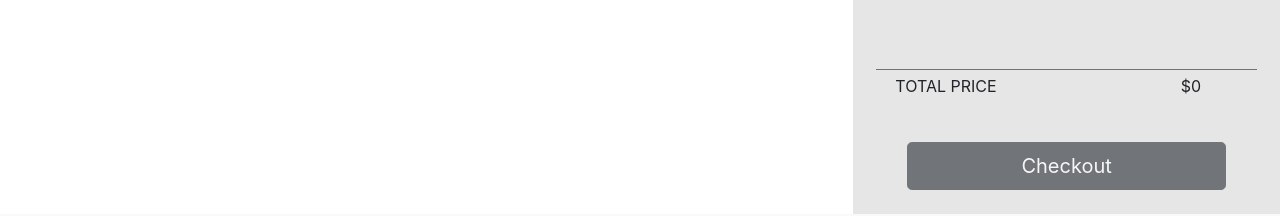
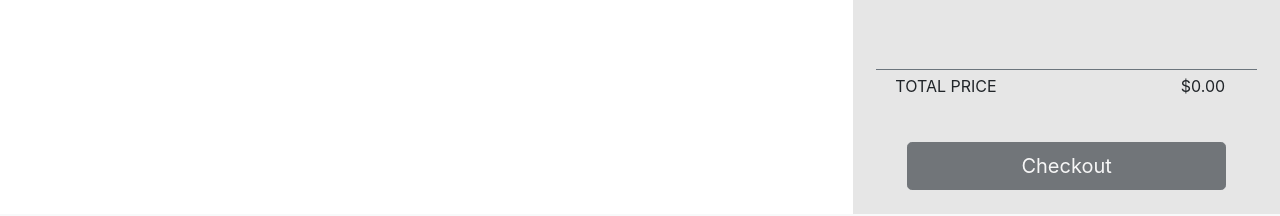
Before and after one commit to robscafe433/react-e-store, a React (Create React App) app: page / in a window 1280 px wide. Both pictures are taken after a click on the button "Cart". Shown: the part 340-556 px from the top of the page. Built offline with nearby package versions, Linux system fonts and the light colour scheme; data requests are answered from the project's data file.

Commit message:
fix: correct total price
Corrects the total price default format. before it was /usr/bin/bash and now it will read /usr/bin/bash.00

```diff
--- a/src/components/Cart/Summary.js
+++ b/src/components/Cart/Summary.js
@@ -64,7 +64,7 @@ const Summary = (props) => {
         </div>
         <div className="col-3">
           <p className="p-1 grandTotalAmountDisplay">
-            ${isNaN(GrandTotal) ? 0 : GrandTotal.toFixed(2)}
+            ${isNaN(GrandTotal) ? "0.00" : GrandTotal.toFixed(2)}
             {/* $ {GrandTotal.toFixed(2)} */}
           </p>
         </div>
```
